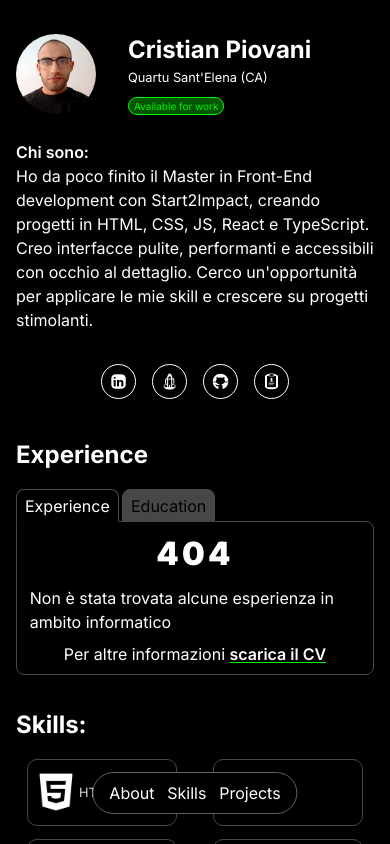
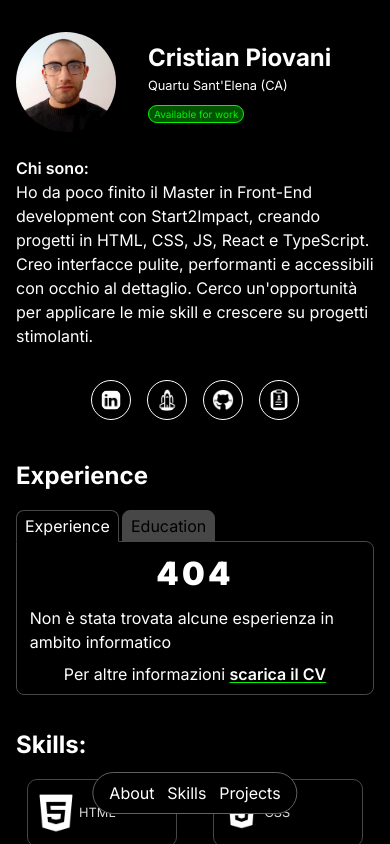
Before and after one commit to IlPiova/portfolio-3.0, a React (Vite) app: page / in a window 390 px wide. Shown: the top 844 px of the page. Built offline with nearby package versions, Linux system fonts and the light colour scheme.

Commit message:
Migliorata visualizzazione foto about

```diff
--- a/src/components/about/about.scss
+++ b/src/components/about/about.scss
@@ -59,9 +59,6 @@
     margin: 2em 0;
 
     .about-info-container {
-      .profile-image-container {
-        height: 80px;
-      }
       .personal-info-container {
         width: 100%;
         .about-title {
--- a/src/components/footer/Footer.jsx
+++ b/src/components/footer/Footer.jsx
@@ -5,7 +5,7 @@ export default function Footer() {
   return (
     <>
       <div className="footer-container">
-        <h2 className="subtitle" style={{ "margin-bottom": "2em" }}>
+        <h2 className="subtitle" style={{ marginBottom: "2em" }}>
           Cristian <br></br> Piovani
         </h2>
         <Social />
--- a/src/components/social/social.scss
+++ b/src/components/social/social.scss
@@ -26,7 +26,7 @@
 @media screen and (max-width: 600px) {
   .general-social-container {
     .social-container {
-      width: 35px;
+      width: 40px;
       gap: 0.8em;
     }
   }
```
